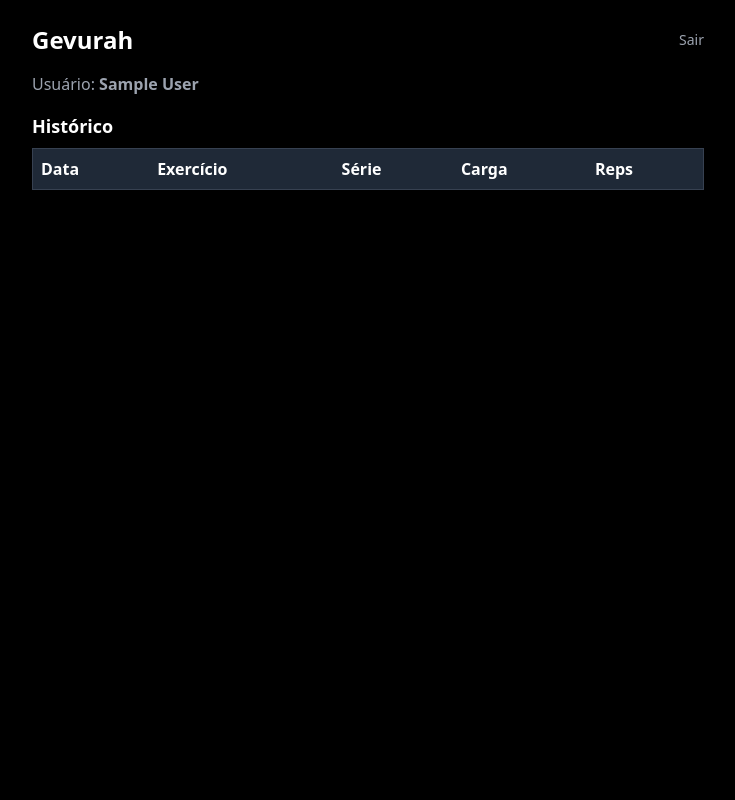
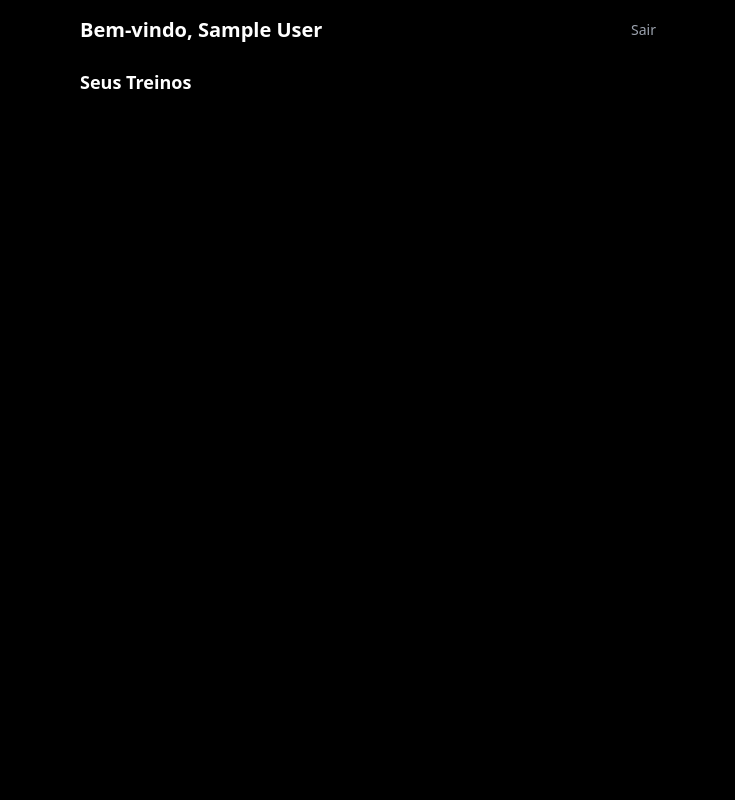
Before and after one commit to pedrocamposlive/Gevurah, a Flask app: page /index in a window 1280 px wide. Shown: the whole page, without its empty margins (272-1007 px from the left). Run offline with Flask 3, Linux system fonts and the light colour scheme; the visitor is signed in with stand-in values (Sample User, id 1); data that the repository does not hold is empty; some libraries are stand-ins or nearby versions.

Commit message:
Update index.html

```diff
--- a/templates/index.html
+++ b/templates/index.html
@@ -1,42 +1,28 @@
 <!DOCTYPE html>
 <html lang="pt-br">
 <head>
-  <meta charset="UTF-8">
-  <meta name="viewport" content="width=device-width, initial-scale=1.0">
-  <title>Gevurah - Treinos</title>
+  <meta charset="UTF-8" />
+  <meta name="viewport" content="width=device-width, initial-scale=1.0" />
+  <title>Aluno - Gevurah</title>
   <script src="https://cdn.tailwindcss.com"></script>
 </head>
-<body class="bg-black text-white min-h-screen p-6">
-  <div class="max-w-2xl mx-auto">
-    <div class="flex justify-between items-center mb-4">
-      <h1 class="text-2xl font-bold">Gevurah</h1>
+<body class="bg-black text-white min-h-screen p-4 font-sans">
+  <div class="max-w-xl mx-auto">
+    <div class="flex justify-between items-center">
+      <h1 class="text-xl font-bold">Bem-vindo, {{ usuario }}</h1>
       <a href="/logout" class="text-sm text-gray-400 hover:text-white">Sair</a>
     </div>
-    <p class="text-gray-400 mb-4">Usuário: <strong>{{ usuario }}</strong></p>
 
-    <h2 class="text-lg font-semibold mb-2">Histórico</h2>
-    <table class="w-full text-left border border-gray-700">
-      <thead class="bg-gray-800">
-        <tr>
-          <th class="p-2">Data</th>
-          <th class="p-2">Exercício</th>
-          <th class="p-2">Série</th>
-          <th class="p-2">Carga</th>
-          <th class="p-2">Reps</th>
-        </tr>
-      </thead>
-      <tbody>
-        {% for s in series %}
-        <tr class="border-t border-gray-700">
-          <td class="p-2">{{ s['data'] }}</td>
-          <td class="p-2">{{ s['nome'] }}</td>
-          <td class="p-2">{{ s['serie'] }}</td>
-          <td class="p-2">{{ s['carga'] }}</td>
-          <td class="p-2">{{ s['reps'] }}</td>
-        </tr>
-        {% endfor %}
-      </tbody>
-    </table>
+    <h2 class="mt-6 mb-2 text-lg font-semibold">Seus Treinos</h2>
+    <ul class="space-y-3">
+      {% for treino in treinos %}
+      <li class="bg-gray-800 p-4 rounded">
+        <h3 class="font-bold text-white">{{ treino['titulo'] }}</h3>
+        <p class="text-sm text-gray-400">{{ treino['descricao'] }}</p>
+        <p class="text-xs text-gray-500 mt-1">Data: {{ treino['data'] }}</p>
+      </li>
+      {% endfor %}
+    </ul>
   </div>
 </body>
 </html>
```
